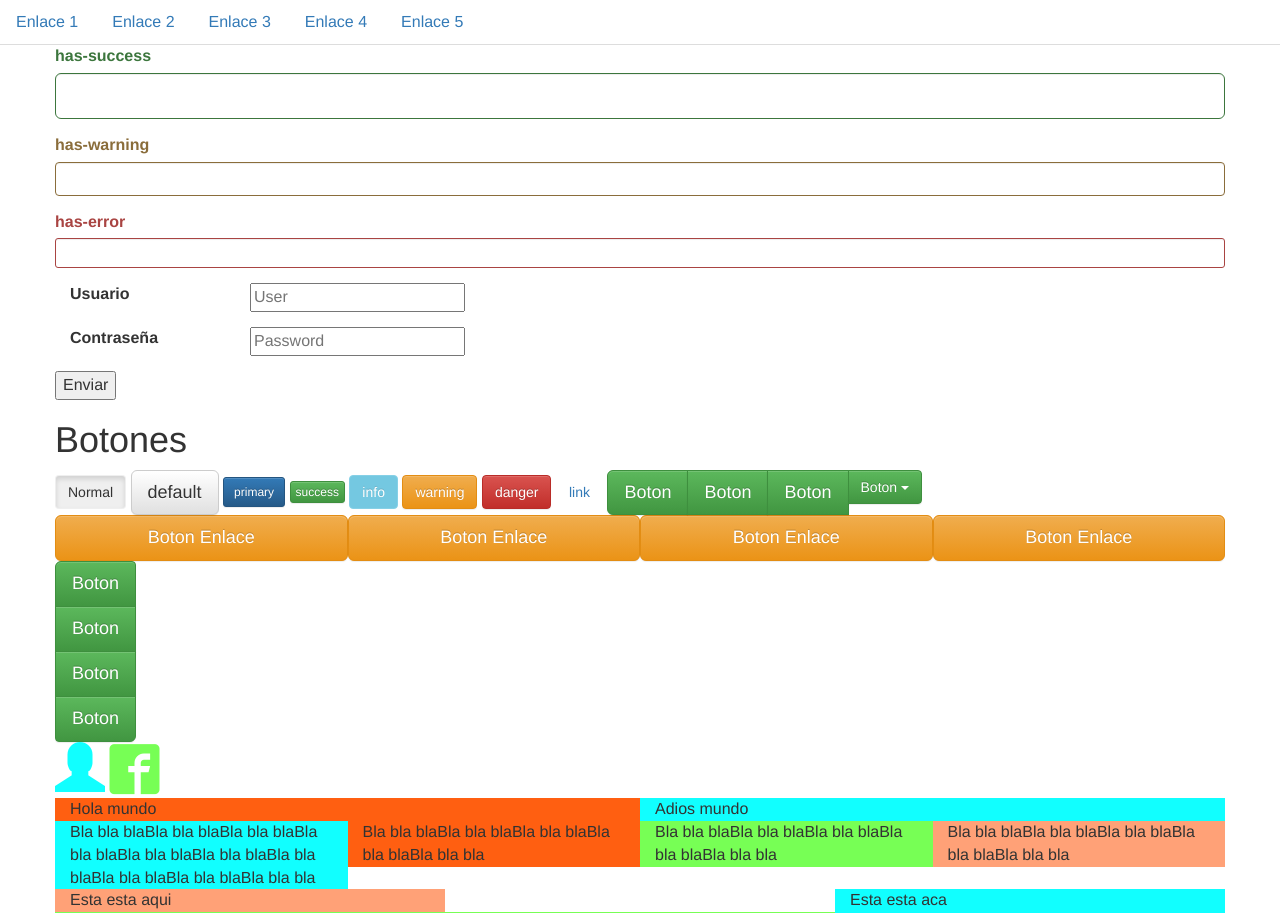
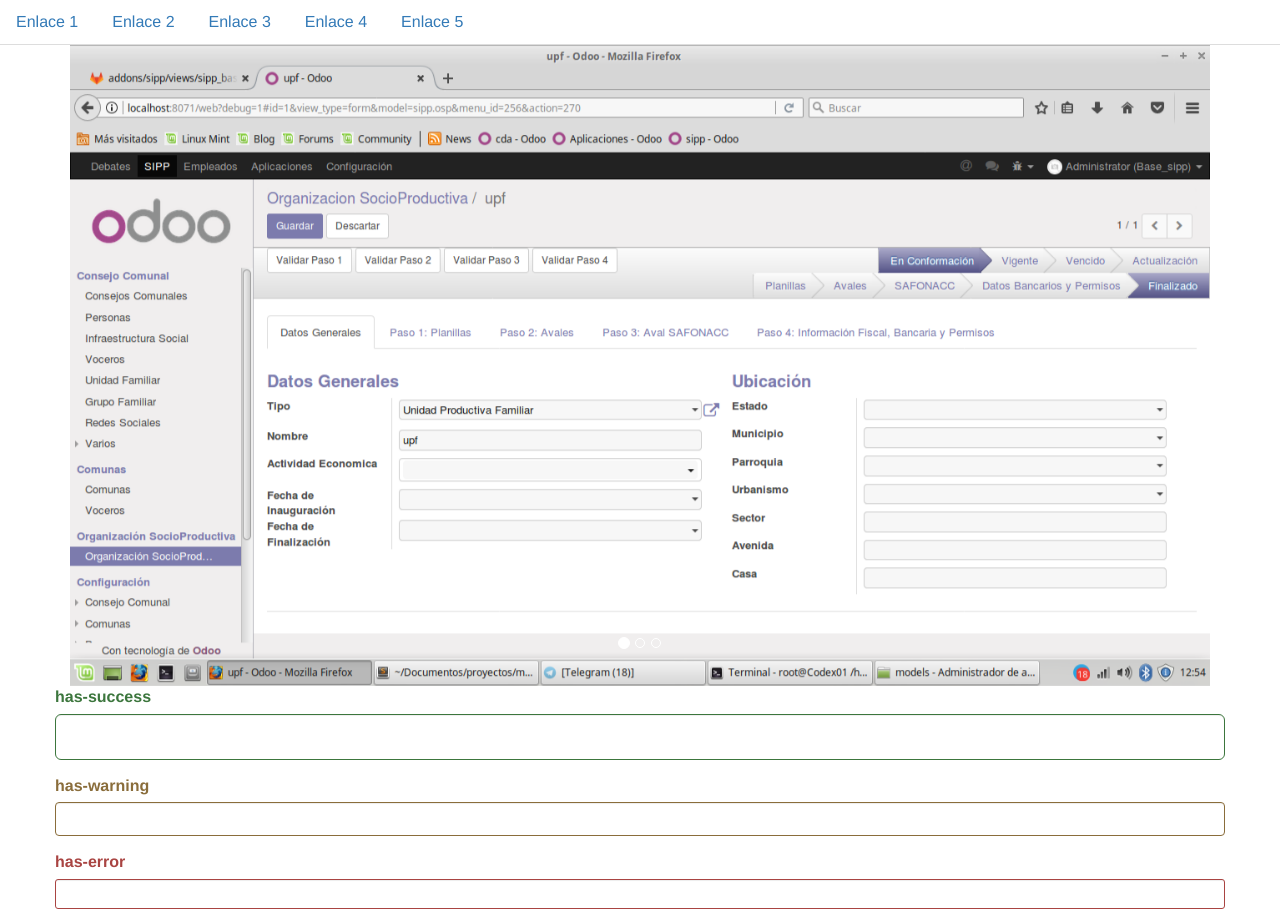
Before and after one commit to therick96/practica_flask, a Flask app: page /p in a window 1280 px wide. Shown: the top 913 px of the page. Run offline with Flask 2, Linux system fonts and the light colour scheme; some libraries are stand-ins or nearby versions; some web fonts are replaced.

Commit message:
Hecha slidebar

```diff
--- a/templates/prueba.html
+++ b/templates/prueba.html
@@ -34,6 +34,35 @@
         </ul>
 
         <div class="container">
+            <!--Slaider-->
+            <div class="carousel slide" id="miSlider" data-ride="carousel">
+                <ol class="carousel-indicators">
+                    <li data-target="#miSlider" data-slide-to="0" class="active"></li>
+                    <li data-target="#miSlider" data-slide-to="1"></li>
+                    <li data-target="#miSlider" data-slide-to="2"></li>
+                </ol>
+                <div class="carousel-inner">
+                    <div class="item active">
+                        <img src="../static/img/1.png" alt="">
+                    </div>
+                    <div class="item">
+                        <img src="../static/img/2.png" alt="">
+                        <div class="carousel-caption">
+                            <div class="row">
+                                <div class="col-xs-12 col-sm-12">
+                                    <h1>Titulo</h1>
+                                </div>
+                                <div class="hidden-xs col-sm-12">
+                                    <p>Hola mundo</p>
+                                </div>
+                            </div>
+                        </div>
+                    </div>
+                    <div class="item">
+                        <img src="../static/img/3.png" alt="">
+                    </div>
+                </div>
+            </div>
             <div class="row">
                 <form action="">
                     <div class="form-group has-success">
@@ -143,7 +172,7 @@
 
 
         <!--script src="//ajax.googleapis.com/ajax/libs/jquery/1.11.2/jquery.min.js"></script-->
-        <script>window.jQuery || document.write('<script src="js/vendor/jquery-1.11.2.min.js"><\/script>')</script>
+        <script>window.jQuery || document.write('<script src="../static/js/vendor/jquery-1.11.2.min.js"><\/script>')</script>
 
         <script src="../static/js/vendor/bootstrap.min.js"></script>
 
```
Also changed, not shown: static/img/1.png (added), static/img/2.png (added), static/img/3.png (added).
